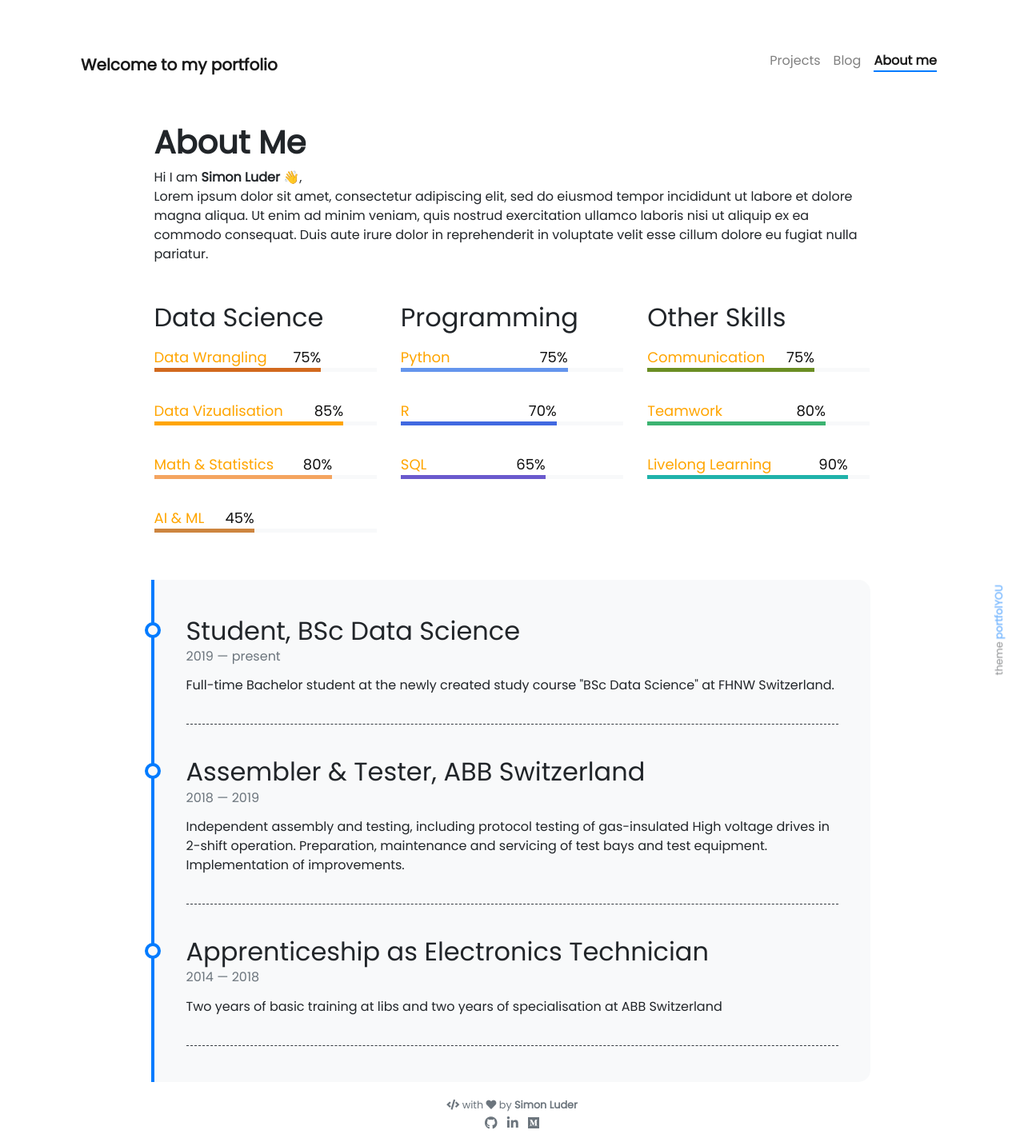
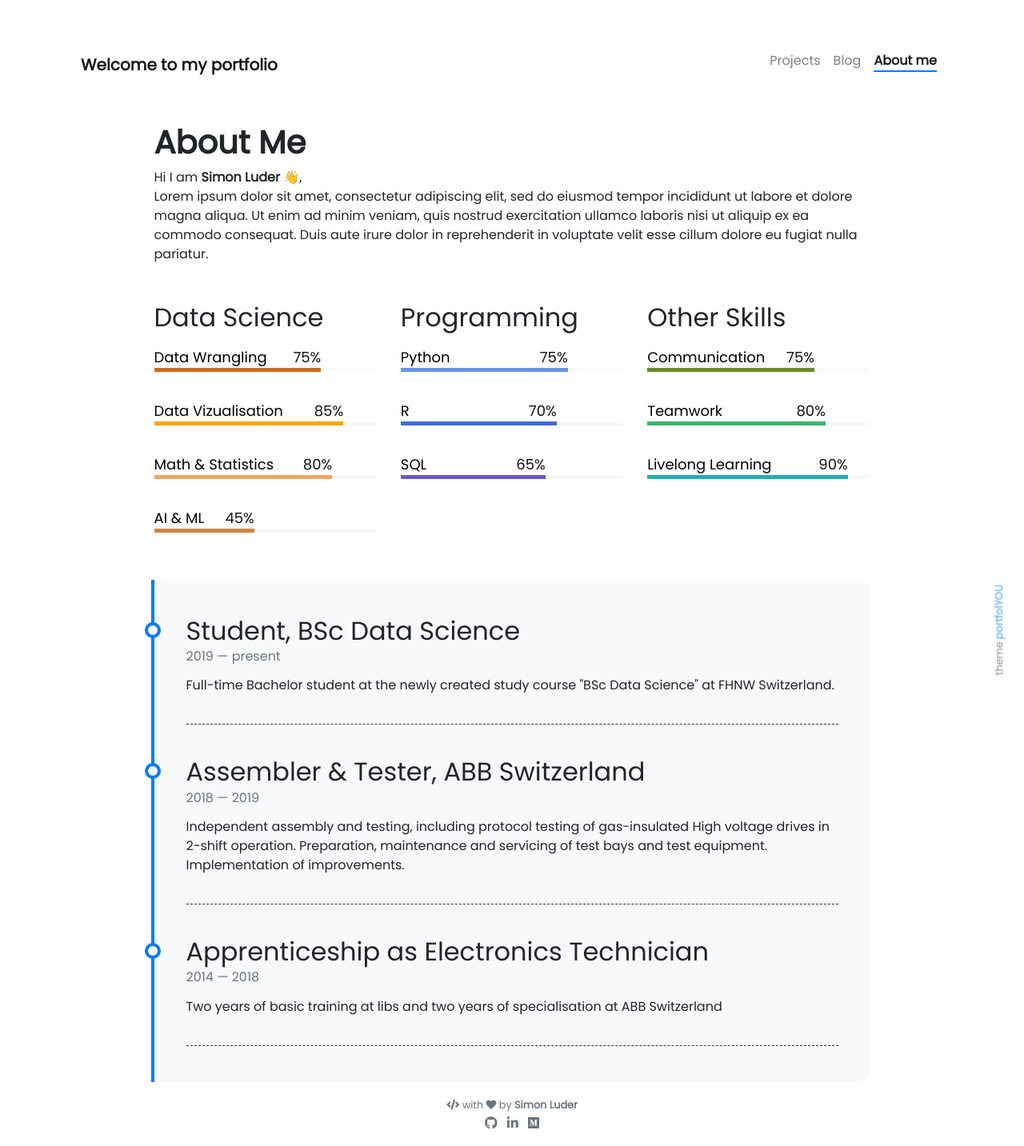
Before and after one commit to SimonLuder/simonluder.github.io, a Jekyll site: the page built from pages/about.md, in a window 1280 px wide. Shown: the whole page at 80% size. Built offline with Jekyll 4.4.1, drawn with Linux system fonts in a browser that asks for light colours; nearby versions of some CDN libraries; emoji names are drawn with the system emoji font.

Commit message:
Update _skills.scss

```diff
--- a/_sass/_skills.scss
+++ b/_sass/_skills.scss
@@ -34,7 +34,7 @@
     }
   }
 
-  a { @include links(orange, blue, yellow, teal); }
+  a { @include links(black, black, black, black); }
 
   a {
     font-size: 18px;
```
